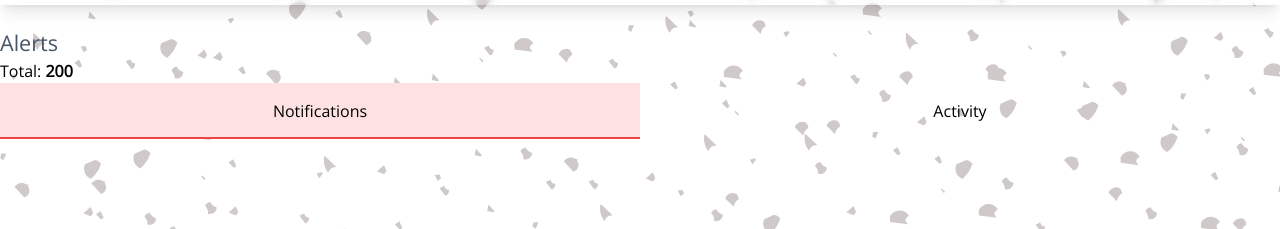
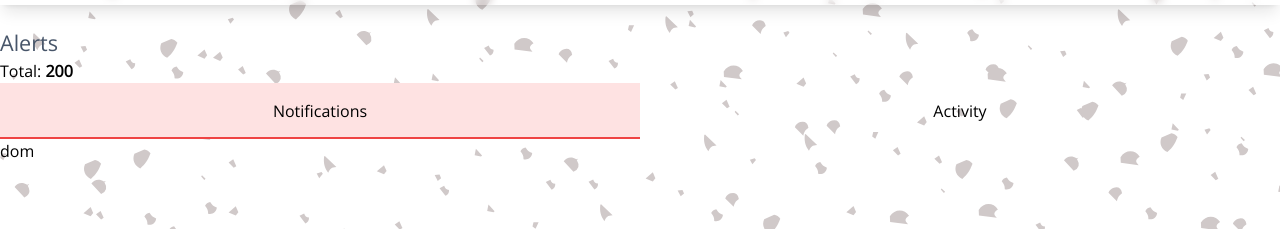
Before and after one commit to dom-codex/Foodapp-admin-frontend, a React (Create React App) app: page / in a window 1280 px wide. Shown: the part 59-288 px from the top of the page. Built offline with nearby package versions, Linux system fonts and the light colour scheme.

Commit message:
Add animation to alert container

```diff
--- a/src/components/activitycontainer.js
+++ b/src/components/activitycontainer.js
@@ -1,6 +1,6 @@
 import React from 'react';
 
 const ActivityContainer = () => {
-  return <div></div>;
+  return <div className="translate-x-[100%] animate-slideIn"></div>;
 };
 export default ActivityContainer;
--- a/src/components/navcontainer.js
+++ b/src/components/navcontainer.js
@@ -1,6 +1,8 @@
 import React from 'react';
 
 const NavContainer = () => {
-  return <div></div>;
+  return <div className="translate-x-[-100%] animate-slideIn">
+    dom
+  </div>;
 };
 export default NavContainer;
--- a/src/pages/alerts.js
+++ b/src/pages/alerts.js
@@ -1,5 +1,7 @@
 import React, { useState } from 'react';
 import PageLabel from '../components/pagelabel.js';
+import NavContainer from "../components/navcontainer.js"
+import ActivityContainer from "../components/activitycontainer.js"
 const Alerts = () => {
   const [tabToggle, toggler] = useState(true);
   return (
@@ -8,6 +10,7 @@ const Alerts = () => {
         <PageLabel label="Alerts" value="200" />
         <div>
           <Tab isNotification={tabToggle} toggler={toggler} />
+          {tabToggle?<NavContainer/>:<ActivityContainer/>}
         </div>
       </div>
     </section>
```
